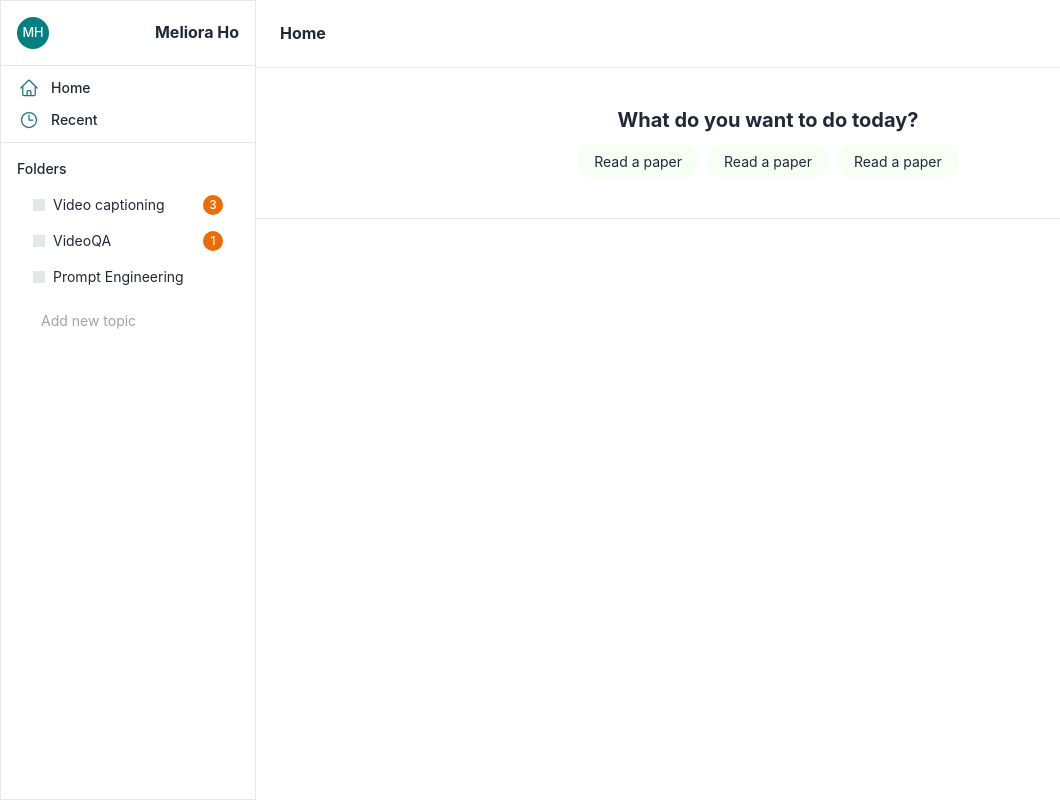
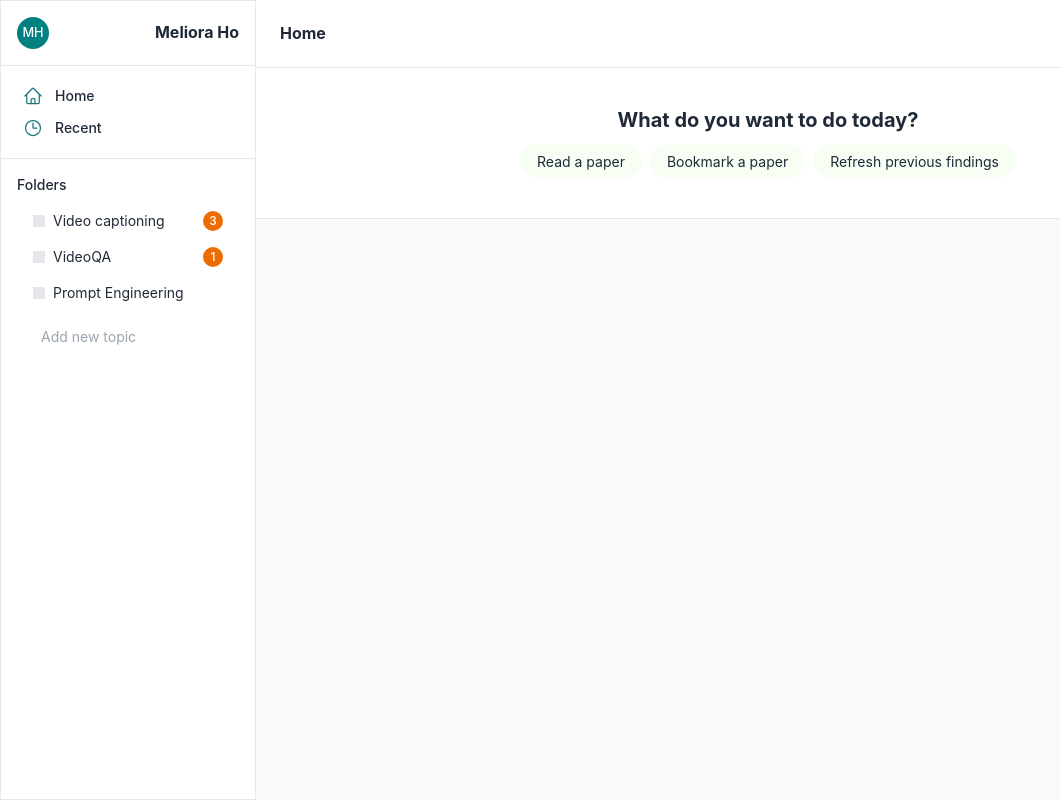
Before and after one commit to mellieho9/Galiscope, a Next.js app: page /protected in a window 1280 px wide. Shown: the whole page, without its empty margins (0-1060 px from the left). Built offline with nearby package versions, Linux system fonts and the light colour scheme.

Commit message:
Format things to look nicer

```diff
--- a/app/protected/page.tsx
+++ b/app/protected/page.tsx
@@ -23,6 +23,9 @@ export default async function ProtectedPage() {
         <Heading size="sm">Home</Heading>
       </div>
       <ShortcutGroup />
+      <div className="w-full h-full bg-gray-50">
+
+      </div>
     </div>
   );
 }
--- a/components/dashboard/Home/ShortcutGroup.tsx
+++ b/components/dashboard/Home/ShortcutGroup.tsx
@@ -7,8 +7,8 @@ export function ShortcutGroup(){
             <Heading size='md'>What do you want to do today?</Heading>
             <div className="flex flex-row mt-3 space-x-2">
                 <ShortcutButton>Read a paper</ShortcutButton>
-                <ShortcutButton>Read a paper</ShortcutButton>
-                <ShortcutButton>Read a paper</ShortcutButton>
+                <ShortcutButton>Bookmark a paper</ShortcutButton>
+                <ShortcutButton>Refresh previous findings</ShortcutButton>
             </div>
         </div>
     )
--- a/components/dashboard/Sidebar/SidebarItem.tsx
+++ b/components/dashboard/Sidebar/SidebarItem.tsx
@@ -9,7 +9,7 @@ interface SidebarItemProps {
 export function SidebarItem({ icon, redirectTo, title }: SidebarItemProps) {
   return (
     <button
-      className="z-5 border-transparent flex flex-row px-2 py-1  space-x-3 items-center hover:bg-baby-lime border-l-2 hover:py-2 hover:border-teal focus:border-teal focus:py-2 focus:bg-baby-lime cursor-pointer"
+      className="z-5 border-transparent flex flex-row p-1  space-x-3 items-center hover:bg-baby-lime border-l-2 hover:py-2 hover:border-teal focus:border-teal focus:py-2 focus:bg-baby-lime cursor-pointer"
       onClick={redirectTo}
       tabIndex={0}
     >
--- a/components/dashboard/Sidebar/index.tsx
+++ b/components/dashboard/Sidebar/index.tsx
@@ -7,7 +7,7 @@ export function Sidebar(){
     return(
         <div className="h-screen w-1/5 border border-gray-200 text-gray-800 font-medium flex flex-col">
             <UserProfile />
-            <div className="flex flex-col p-2 space-y-1">
+            <div className="flex flex-col p-4 space-y-1">
                 <SidebarItem title={"Home"} icon={<HomeIcon />}  />
                 <SidebarItem title={"Recent"} icon ={<ClockIcon />} />
             </div>
```
Also changed, not shown: components/dashboard/Home/ReadingList/index.tsx (added).
